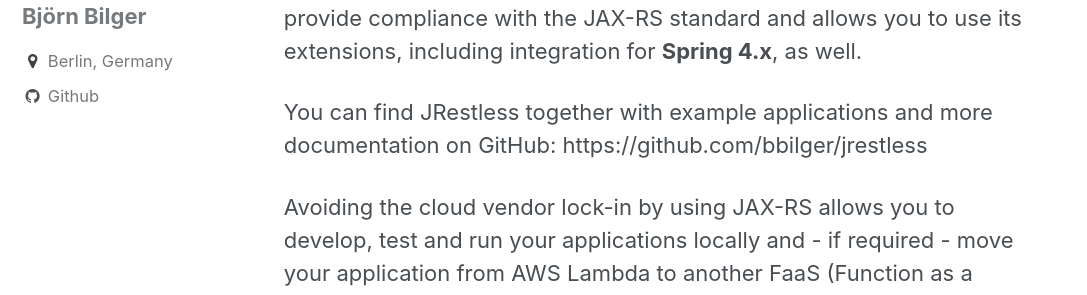
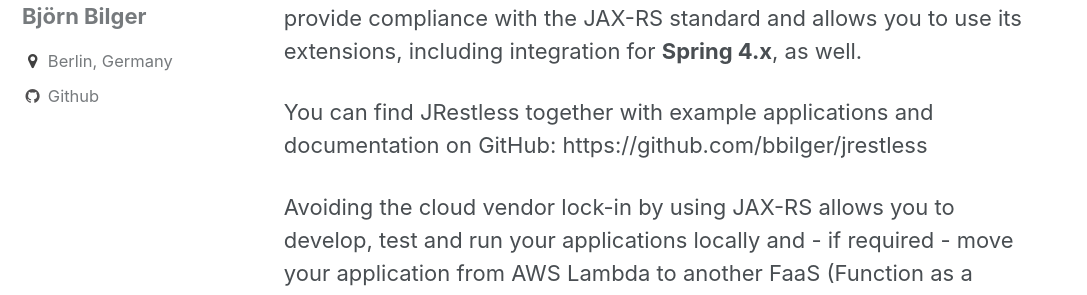
Before and after one commit to bbilger/yabapal, a Jekyll site: the page built from _posts/2016-10-20-jrestless.md, in a window 1280 px wide and 900 px high, scrolled down 521 px. Shown: the part 161-456 px from the top of the window, without its empty margins (0-1087 px from the left). Built offline with Jekyll 4.4.1, drawn with Linux system fonts in a browser that asks for light colours.

```diff
--- a/_posts/2016-10-20-jrestless.md
+++ b/_posts/2016-10-20-jrestless.md
@@ -22,7 +22,7 @@ That's why I am working on a framework called JRestless to avoid the cloud vendo
 
 JRestless is designed to use AWS Lambda (and AWS API Gateway) to run your RESTful APIs and/or microservices using JAX-RS. Jersey is used to provide compliance with the JAX-RS standard and allows you to use its extensions, including integration for **Spring 4.x**, as well.
 
-You can find JRestless together with example applications and more documentation on GitHub: https://github.com/bbilger/jrestless
+You can find JRestless together with example applications and documentation on GitHub: https://github.com/bbilger/jrestless
 
 <!--more-->
 
```
Also changed, not shown: other parts of _posts/2016-10-20-jrestless.md (+1 -1 lines).
